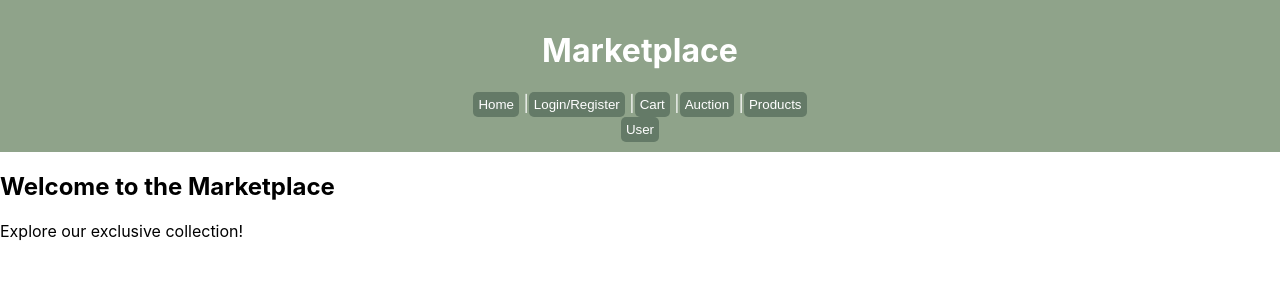
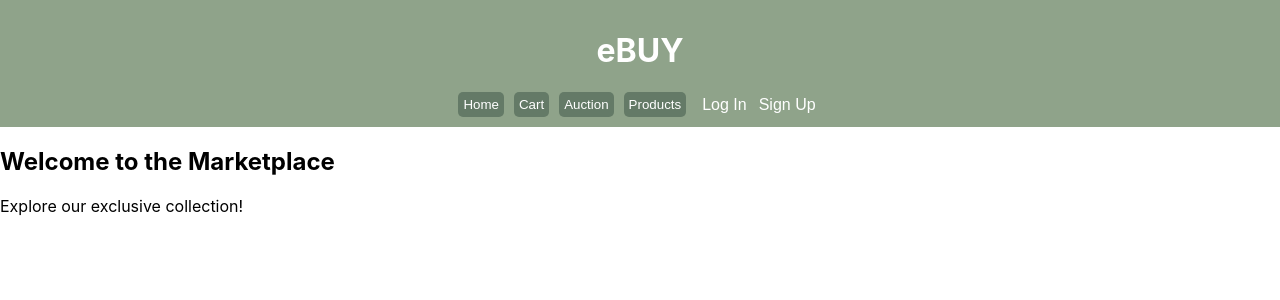
Before and after one commit to rahulchamps2002/CS157AEComm, a React (Create React App) app: page / in a window 1280 px wide. Shown: the top 300 px of the page. Built offline with nearby package versions, Linux system fonts and the light colour scheme.

Commit message:
Update Navbar.js

```diff
--- a/src/components/Navbar.js
+++ b/src/components/Navbar.js
@@ -1,30 +1,29 @@
 import React, { useState } from 'react';
 import './styles.css';
+import { FontAwesomeIcon } from '@fortawesome/react-fontawesome';
+import { faUser } from '@fortawesome/free-solid-svg-icons';
 
-function Navbar({ setActiveSection }) {
+function Navbar({ setActiveSection, loggedIn }) {
     const [isUserMenuOpen, setIsUserMenuOpen] = useState(false);
 
     return (
         <header className="navHeader">
-            <h1>Marketplace</h1>
-            <nav>
-                <button className="navButtons" onClick={() => setActiveSection('home')}>Home</button> |
-                <button className="navButtons" onClick={() => setActiveSection('login_register')}>Login/Register</button> |
-                {/*<button className="navButtons" onClick={() => setActiveSection('products')}>Products</button> |*/}
-                <button className="navButtons" onClick={() => setActiveSection('cart')}>Cart</button> |
-                {/*<button className="navButtons" onClick={() => setActiveSection('review')}>Review</button> |*/}
-                <button className="navButtons" onClick={() => setActiveSection('auction')}>Auction</button> |
-                {/*<button className="navButtons" onClick={() => setActiveSection('shipping')}>Shipping</button> |*/}
-                {/*<button className="navButtons" onClick={() => setActiveSection('notifications')}>Notifications</button> |*/}
-                {/*<button className="navButtons" onClick={() => setActiveSection('orders')}>Orders</button> |*/}
-                <button className='navButtons' onClick={() => setActiveSection('product_review')}>Products</button>
-                {/* Dropdown for User */}
+            <h1>eBUY</h1>
+            <nav className="navMenu">
+                <button className="navButtons" onClick={() => setActiveSection('home')}>Home</button>
+                <button className="navButtons" onClick={() => setActiveSection('cart')}>Cart</button>
+                <button className="navButtons" onClick={() => setActiveSection('auction')}>Auction</button>
+                <button className="navButtons" onClick={() => setActiveSection('product_review')}>Products</button>
+                {loggedIn && (
                     <div
                         className="dropdown"
                         onMouseEnter={() => setIsUserMenuOpen(true)}
                         onMouseLeave={() => setIsUserMenuOpen(false)}
+                        style={{ display: 'inline-block' }}
                     >
-                    <button className="navButtons">User</button>
+                        <button className="navButtons navIcon">
+                            <FontAwesomeIcon icon={faUser} size="lg" />
+                        </button>
                         {isUserMenuOpen && (
                             <div className="dropdownMenu">
                                 <button
@@ -45,11 +44,18 @@ function Navbar({ setActiveSection }) {
                                 >
                                     Shipping
                                 </button>
-
                             </div>
                         )}
                     </div>
+                )}
+                {!loggedIn && (
+                    <div>
+                        <button className="navLogin" onClick={() => setActiveSection('login')}>Log In</button>
+                        <button className='navLogin' onClick={() => setActiveSection('register')}>Sign Up</button>
+                    </div>
+                )}
             </nav>
+
         </header>
     );
 }
```
Lines whose indentation alone changed are shown as unchanged.
